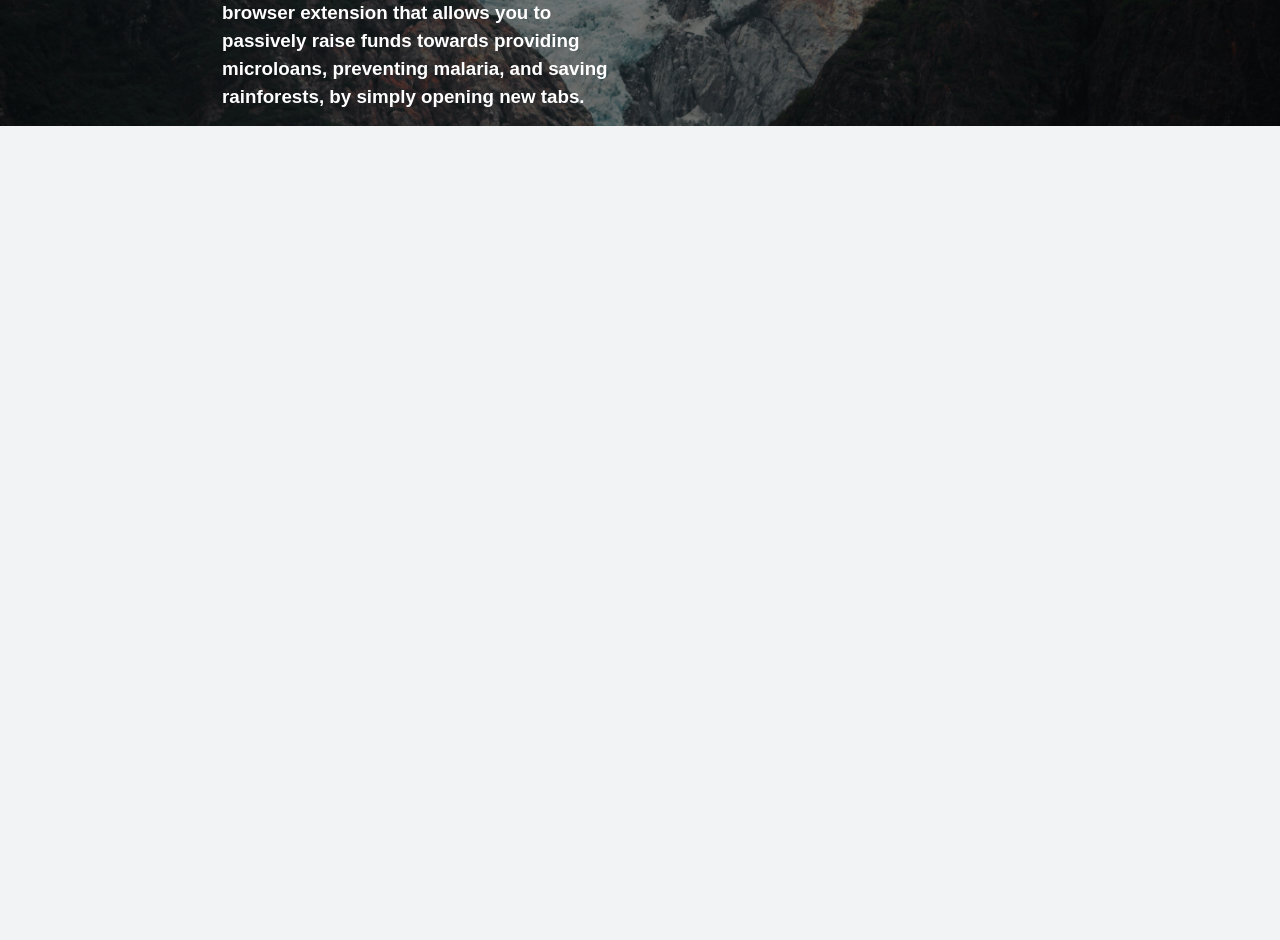
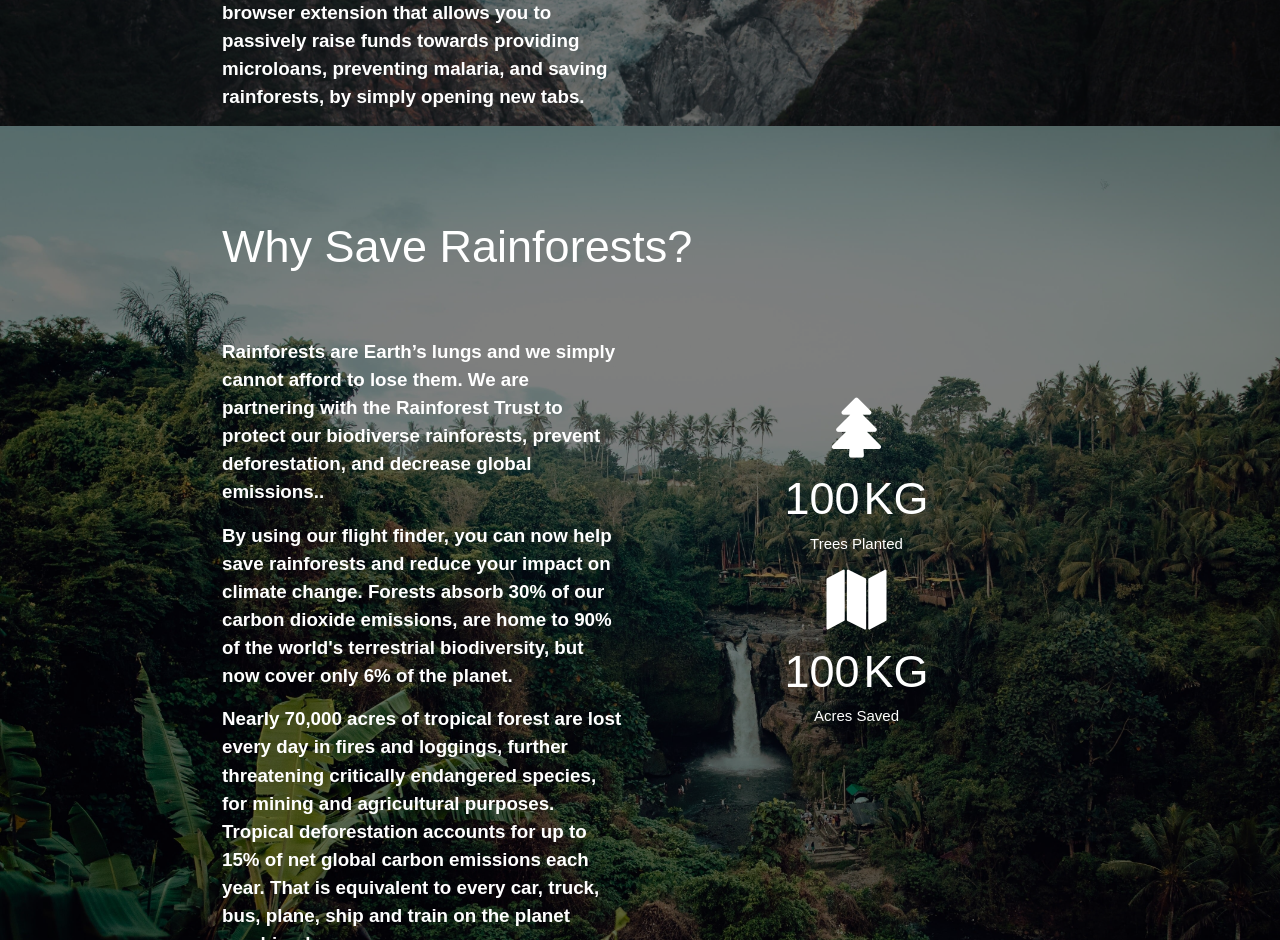
Before and after one commit to Adarsh-thedev/ot-flights-frontend, a React (Create React App) app: page / in a window 1280 px wide. Shown: the part 1860-2800 px from the top of the page. Before the commit the page ends 2026 px from the top, so only its background shows below. Built offline with nearby package versions, Linux system fonts and the light colour scheme.

Commit message:
AboutRainForests component

```diff
--- a/src/App.js
+++ b/src/App.js
@@ -7,6 +7,7 @@ import Slide from 'react-reveal/Slide';
 import Stats from './Components/Stats';
 import AboutOpenTabs from './Components/AboutOpenTabs';
 import AboutCarbonOffset from './Components/AboutCarbonOffset';
+import AboutRainForest from './Components/AboutRainForest';
 
 function App() {
   return (
@@ -18,6 +19,7 @@ function App() {
         <Stats/>
         <AboutOpenTabs/>
         <AboutCarbonOffset/>
+        <AboutRainForest/>
       </Slide>
     </React.Fragment>
   );
--- /dev/null
+++ b/src/Components/AboutRainForest.js
@@ -0,0 +1,82 @@
+import React from 'react';
+import Background from '../assets/rainforest.jpg';
+import Slide from 'react-reveal/Slide';
+import CountUp from 'react-countup';
+
+const backgroundStyle = {
+    backgroundImage : `url(${Background})`,
+    backgroundSize : 'cover',
+    backgroundRepeat : 'no-repeat',
+    minHeight : '400px',
+    fontFamily : 'Nunito, sans-serif'
+}
+
+const manualOpacity = {
+    backgroundColor: 'black',
+    opacity: '0.5',
+    position: 'absolute',
+    width: '100%',
+    height: '100%',
+     top: '0px'
+}
+
+const AboutRainForest = () => {
+    return(
+        <div style = {backgroundStyle} className = 'no-margin2'>
+            <div style={manualOpacity}></div>
+            <div className = 'container'>
+                <div className="row">
+                    <div className="col-xs-12 col-sm-8 mt5">
+                        <h2 className="f1 card-title text-white" style={{
+                                paddingBottom: '35px'
+                            }}>
+                            Why Save Rainforests?
+                        </h2>
+                    </div>
+                </div>
+                <div className="row">
+                    <Slide left>
+                        <div className = 'col-xs-12 col-sm-6'>
+                            <p className = 'f4 b' style={{color: 'white'}}>
+                                Rainforests are Earth’s lungs and we simply cannot afford to lose them.
+                                We are partnering with the Rainforest Trust to protect our biodiverse rainforests,
+                                prevent deforestation, and decrease global emissions..
+                            </p>
+                            <p className = 'f4 b' style={{color: 'white'}}>
+                                By using our flight finder, you can now help save rainforests and reduce your impact on climate change.
+								Forests absorb 30% of our carbon dioxide emissions, are home to 90% of the world's terrestrial biodiversity,
+                                but now cover only 6% of the planet.
+                            </p>
+                            <p className = 'f4 b' style={{color: 'white'}}>
+                                Nearly 70,000 acres of tropical forest are lost every day in fires and loggings, further threatening critically endangered species, for mining and agricultural purposes.
+								Tropical deforestation accounts for up to 15% of net global carbon emissions each year.
+								That is equivalent to every car, truck, bus, plane, ship and train on the planet combined.
+                            </p>
+                            <p className = 'f4 b' style={{color: 'white'}}>
+                                We must act now. Halting tropical deforestation and allowing for regrowth could mitigate up to 50% of net global emissions through 2050.
+                            </p>
+                        </div>
+                    </Slide>
+                    <Slide right>
+                        <div className = 'col-xs-12 col-sm-6 center'>
+                            <div style={{color:'white', margin: 'auto'}}>
+								<div className="center mt5"><i aria-hidden="true" className="fa fa-tree fa-4x"></i></div>
+								<p className="mb-0 mt2 f1"><CountUp end = {100} duration = {5}></CountUp><span className = 'ml1'>KG</span>
+								</p>
+								<p className="text-white">Trees Planted</p>
+							</div>
+                            <div style={{color:'white', margin: 'auto'}}>
+								<div className="center"><i aria-hidden="true" className="fa fa-map fa-4x"></i></div>
+								<p className="mb-0 mt2 f1"><CountUp end = {100} duration = {5}></CountUp><span className = 'ml1'>KG</span>
+								</p>
+								<p className="text-white">Acres Saved</p>
+							</div>
+                        </div>
+                    </Slide>
+                </div>
+            </div>
+        </div>
+    );
+}
+
+export default AboutRainForest;
```
